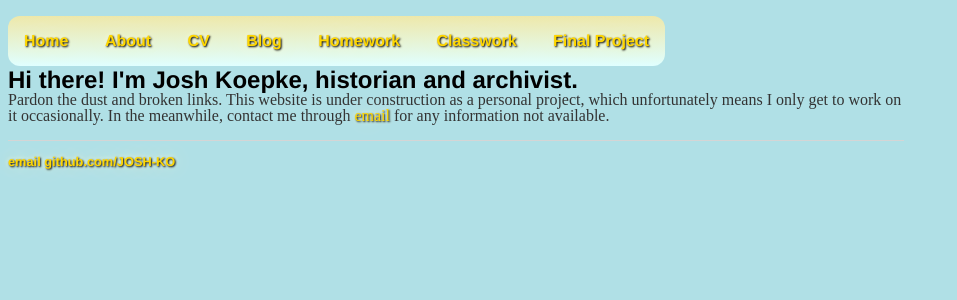
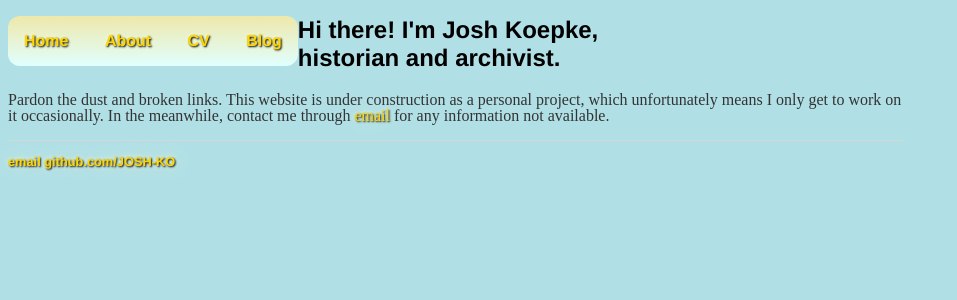
Before and after one commit to JOSH-KO/JOSH-KO.github.io, a Jekyll site: the page built from index.html, in a window 1280 px wide. Shown: the top 300 px of the page, without its empty margins (0-957 px from the left). Built offline with Jekyll 4.4.1, drawn with Linux system fonts in a browser that asks for light colours.

Commit message:
Update default.html

```diff
--- a/_layouts/default.html
+++ b/_layouts/default.html
@@ -34,9 +34,6 @@ nav a {
 		        	<li><a href="/about">About</a></li>
 	        		<li><a href="/cv">CV</a></li>
 	        		<li><a href="/blog">Blog</a></li>
-				<Li><a href="/homework">Homework</a></li>
-				<Li><a href="/classwork">Classwork</a></li>
-				<Li><a href="/final project">Final Project</a></li>
 	    		</ul>
 			</nav>
 			<div class="container">
```
